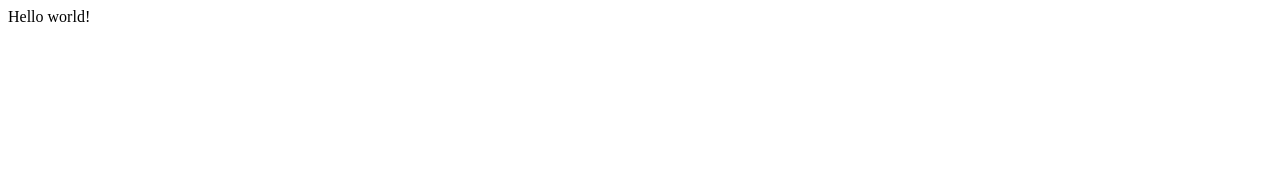
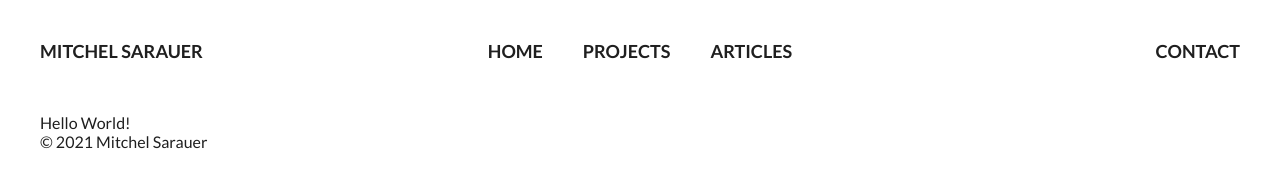
Before and after one commit to msarauer/personal-site, a Gatsby site in the folder mitchels-site/: page / in a window 1280 px wide. Built offline with nearby package versions, Linux system fonts and the light colour scheme; Gatsby itself is replaced by a stand-in of ours.

Commit message:
When added, a layout with navbar and footer is added, with some styling."

```diff
--- a/mitchels-site/gatsby-config.js
+++ b/mitchels-site/gatsby-config.js
@@ -6,5 +6,5 @@
 
 module.exports = {
   /* Your site config here */
-  plugins: [],
+  plugins: [`gatsby-plugin-sass`],
 }
--- a/mitchels-site/package.json
+++ b/mitchels-site/package.json
@@ -15,8 +15,10 @@
   },
   "dependencies": {
     "gatsby": "^3.9.1",
+    "gatsby-plugin-sass": "^4.10.0",
     "react": "^17.0.1",
-    "react-dom": "^17.0.1"
+    "react-dom": "^17.0.1",
+    "sass": "^1.35.2"
   },
   "devDependencies": {
     "prettier": "2.3.2"
--- /dev/null
+++ b/mitchels-site/src/components/Layout.js
@@ -0,0 +1,17 @@
+import React from "react"
+import "../styles/global.scss"
+import NavBar from "./NavBar"
+
+const Layout = ({ children }) => {
+  return (
+    <div className="layout">
+      <NavBar />
+      <div className="content">{children}</div>
+      <footer>
+        <p>&copy; 2021 Mitchel Sarauer</p>
+      </footer>
+    </div>
+  )
+}
+
+export default Layout
--- /dev/null
+++ b/mitchels-site/src/components/NavBar.js
@@ -0,0 +1,20 @@
+import { Link } from "gatsby"
+import React from "react"
+
+const NavBar = () => {
+  return (
+    <nav>
+      <Link to="/">MITCHEL SARAUER</Link>
+      <div className="links">
+        <Link to="/">HOME</Link>
+        <Link to="/projects/">PROJECTS</Link>
+        <Link to="/articles/">ARTICLES</Link>
+      </div>
+      <Link to="/contacts/" className="contact">
+        CONTACT
+      </Link>
+    </nav>
+  )
+}
+
+export default NavBar
--- a/mitchels-site/src/pages/index.js
+++ b/mitchels-site/src/pages/index.js
@@ -1,5 +1,12 @@
 import React from "react"
+import Layout from "../components/Layout"
 
-export default function Home() {
-  return <div>Hello world!</div>
+const Home = () => {
+  return (
+    <Layout>
+      <div>Hello World!</div>
+    </Layout>
+  )
 }
+
+export default Home
--- /dev/null
+++ b/mitchels-site/src/styles/global.scss
@@ -0,0 +1,46 @@
+@import url("https://fonts.googleapis.com/css2?family=Lato:wght@100;300;400;700&display=swap");
+
+$fontColor: rgb(31, 31, 31);
+$hoverColor: rgb(140, 42, 89);
+
+* {
+  margin: 0;
+  padding: 0;
+  text-decoration: none;
+  font-family: "Lato";
+  color: $fontColor;
+}
+
+html,
+body {
+  min-height: 100%;
+}
+.layout {
+  max-width: 1200px;
+  margin: 0 auto;
+}
+nav {
+  display: grid;
+  grid-template-columns: 1fr 1fr 1fr;
+  margin: 40px auto;
+  font-weight: 700;
+  font-size: large;
+  .links {
+    display: inline-block;
+    text-align: center;
+    a {
+      display: inline-block;
+      margin-left: 20px;
+      margin-right: 20px;
+      padding-bottom: 8px;
+      border-bottom: 3px solid transparent;
+    }
+  }
+  .contact {
+    text-align: right;
+  }
+  a:hover {
+    color: $hoverColor;
+    border-color: $hoverColor;
+  }
+}
```
Also changed, not shown: mitchels-site/src/pages/404.js (added, +7 -0 lines), 1 other file.
